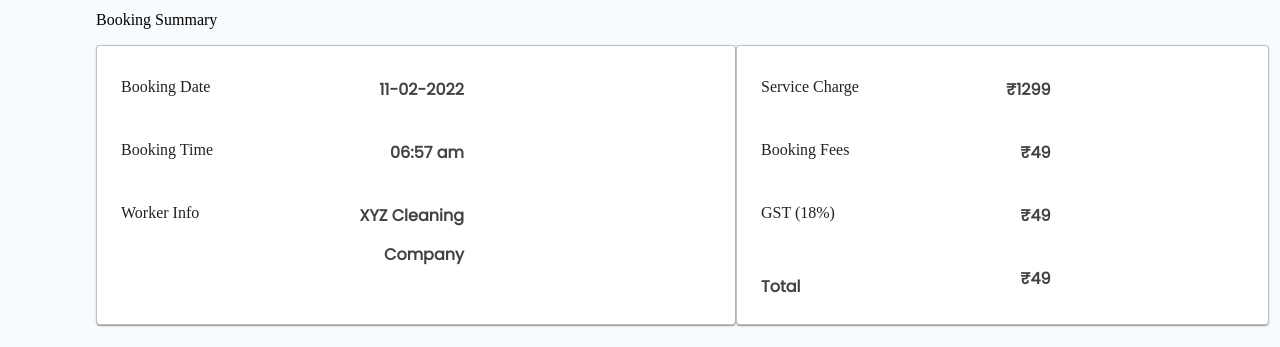
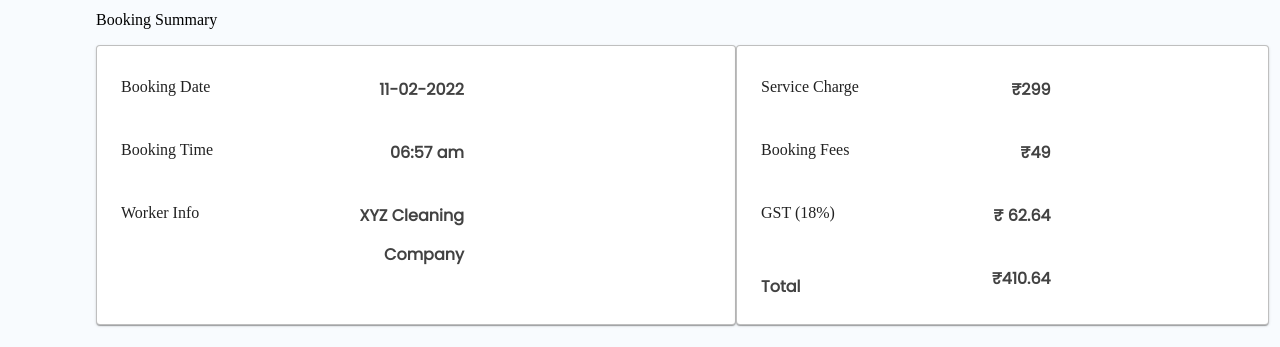
Before and after one commit to heyshantu13/workersdeck-frontend-f2-delta, a React (Create React App) app: page /confirmation-booking in a window 1280 px wide. Shown: the part 196-543 px from the top of the page. Built offline with nearby package versions, Linux system fonts and the light colour scheme.

Commit message:
add images

```diff
--- a/package.json
+++ b/package.json
@@ -21,6 +21,7 @@
     "moment": "^2.29.1",
     "react": "^17.0.2",
     "react-dom": "^17.0.2",
+    "react-google-map-picker": "^1.2.3",
     "react-redux": "^7.2.6",
     "react-router-dom": "^6.2.1",
     "react-scripts": "5.0.0",
--- a/src/App.js
+++ b/src/App.js
@@ -13,7 +13,8 @@ import ServiceList from "./features/service/service";
 import SelectAddress from "./features/booking/Selectaddress";
 import SelectTime from "./features/booking/SelectTime";
 import BookingConfirmation from "./features/booking/ValidateBooking";
-import ThankYou from "./features/booking/ThankYou"
+import ThankYou from "./features/booking/ThankYou";
+import NewAddress from "./features/booking/addNewAddress";
 
 import NotFound from"./pages/NotFound";
 import {useSelector,useDispatch} from "react-redux";
@@ -37,6 +38,7 @@ function App() {
                 <Route path=":serviceId" element={<ServiceList />} />
             </Route>
             <Route exact path="/select-address" element={<SelectAddress />} />
+            <Route exact path="/new-address" element={<NewAddress />} />
             <Route exact path="/select-time" element={<SelectTime />} />
             <Route exact path="/confirmation-booking" element={<BookingConfirmation />} />
             <Route exact path="/confirmed" element={<ThankYou />} />
--- a/src/features/booking/Selectaddress.js
+++ b/src/features/booking/Selectaddress.js
@@ -90,7 +90,7 @@ function SelectAddress() {
             {/* Address box end here */}
 
             <Box component="span" sx={{ p: 4 }}>
-              <Link to="/checkout/new-address">
+              <Link to="/new-address">
                 <Typography
                   ml={4}
                   component="h3"
--- a/src/features/booking/ValidateBooking.js
+++ b/src/features/booking/ValidateBooking.js
@@ -83,7 +83,7 @@ function BookingConfirmation () {
       >
         <Grid item container>
         <Grid sm={3} xs={12} md={3} lg={3} item mt={4} ml={3} >Service Charge</Grid>
-        <Grid sm={3} xs={12} md={3} lg={3} item mt={3} ml={3} className={'wd-pages-summary-h1'}>₹1299</Grid>
+        <Grid sm={3} xs={12} md={3} lg={3} item mt={3} ml={3} className={'wd-pages-summary-h1'}>₹299</Grid>
         </Grid>
         <Grid item container>
         <Grid sm={3} xs={12} md={3} lg={3} item mt={4} ml={3} >Booking Fees</Grid>
@@ -91,11 +91,11 @@ function BookingConfirmation () {
         </Grid>
         <Grid item container>
         <Grid sm={3} xs={12} md={3} lg={3} item mt={4} ml={3} >GST (18%)</Grid>
-        <Grid sm={3} xs={12} md={3} lg={3} item mt={3} ml={3} className={'wd-pages-summary-h1'}>₹49</Grid>
+        <Grid sm={3} xs={12} md={3} lg={3} item mt={3} ml={3} className={'wd-pages-summary-h1'}>₹ 62.64</Grid>
         </Grid>
         <Grid item container>
         <Grid sm={3} xs={12} md={3} lg={3} item mt={4} ml={3} className={'wd-pages-summary-h1'} style={{textAlign:'left'}}>Total</Grid>
-        <Grid sm={3} xs={12} md={3} lg={3} item mt={3} ml={3} className={'wd-pages-summary-h1'}>₹49</Grid>
+        <Grid sm={3} xs={12} md={3} lg={3} item mt={3} ml={3} className={'wd-pages-summary-h1'}>₹410.64</Grid>
         </Grid>
     </Card>
     <Grid container direction="column" alignItems="right" justify="right" mt={3}>
--- a/src/features/booking/addNewAddress.js
+++ b/src/features/booking/addNewAddress.js
@@ -12,6 +12,8 @@ import {
 } from "@mui/material";
 import "./style.css";
 import MapPicker from "react-google-map-picker";
+import {useNavigate } from "react-router-dom";
+
 
 const style = {
   maxWidth: 360,
@@ -21,9 +23,14 @@ const DefaultLocation = { lat: 10, lng: 106 };
 const DefaultZoom = 10;
 
 function NewAddress() {
+    const navigate = useNavigate();
   const [defaultLocation, setDefaultLocation] = useState(DefaultLocation);
   const [location, setLocation] = useState(defaultLocation);
   const [zoom, setZoom] = useState(DefaultZoom);
+
+  const handleNewAddress = () => {
+    navigate("/select-address");
+  }
   const [address, setAddress] = useState({
     address: "",
     pincode: "",
@@ -120,7 +127,8 @@ function NewAddress() {
                   <Button
                     variant="contained"
                     className={`wd-checkout-btn btn-lft`}
-                    type="submit"
+                    type="button"
+                    onClick = {handleNewAddress}
                   >
                     Continue
                   </Button>
--- a/src/features/service/service.js
+++ b/src/features/service/service.js
@@ -85,6 +85,7 @@ const ServiceList = () => {
           <Grid item xs={12} sm={12} md={8} lg={8}>
             {/* Show service Card Here */}
             {serviceResult.services.map((service,i) => (
+
                <Container maxWidth="xl" className={classes.wd_myprofile_layout}  key={i}>
                  <Card lg={12} sm={12} className={classes.ServiceCard}>
                  <Grid container>
@@ -100,7 +101,7 @@ const ServiceList = () => {
                   maxWidth: { xs: 350, md: 300 },
                   marginLeft: "2rem",
                 }}
-                src={"https://via.placeholder.com/180/300"}
+                src={service.service_image}
               />
                    </Grid>
                    <Grid item xs={12} sm={12} md={7} lg={7}>
--- a/src/services/list.service.js
+++ b/src/services/list.service.js
@@ -7,7 +7,6 @@ let axiosConfig = {
       'Content-Type': 'application/json;charset=UTF-8',
   }
 };
-
 
 
 const fetchServiceList = (city, pincode,category_id) => {
```
Also changed, not shown: 1 other file (tests, documents, lock files or other folders).
